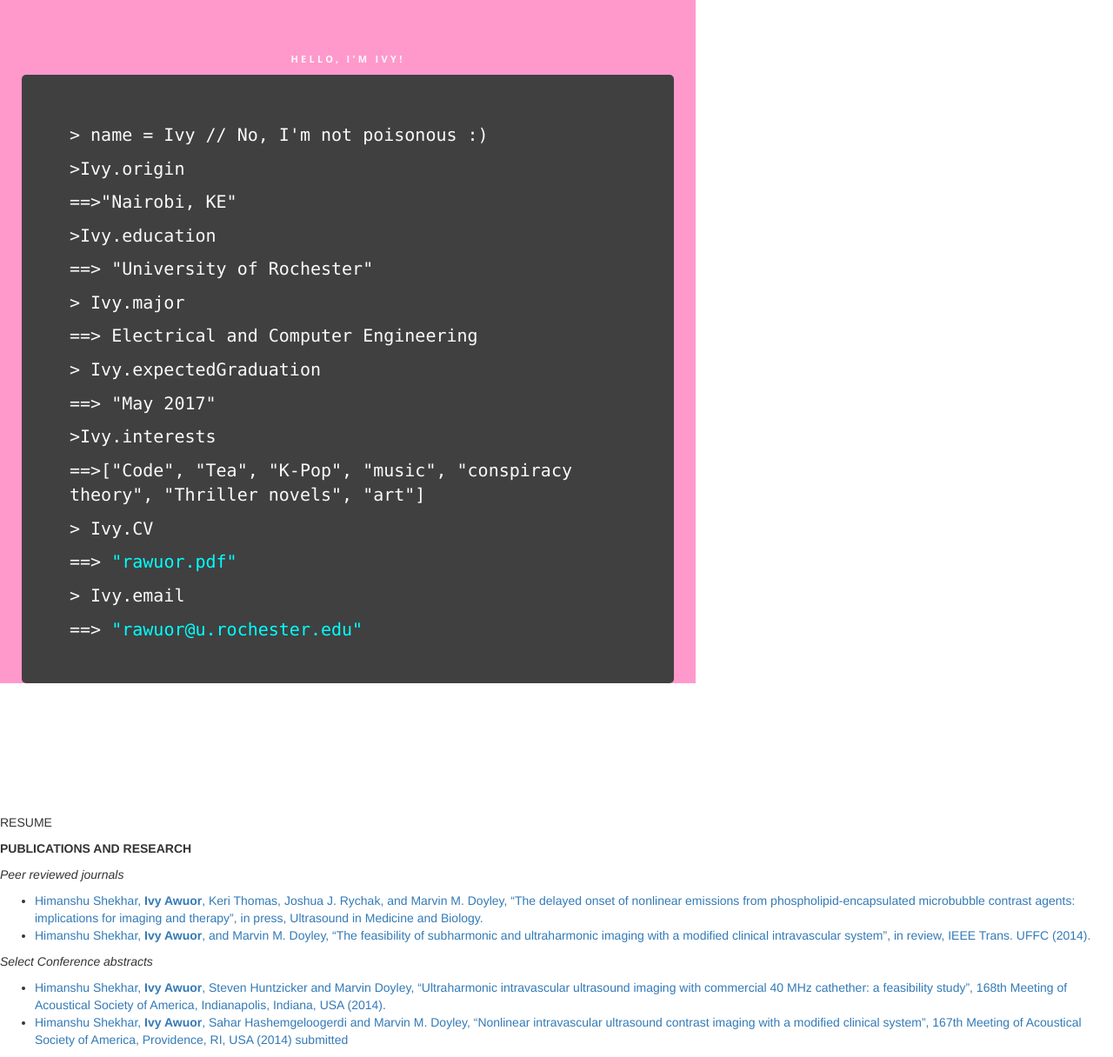
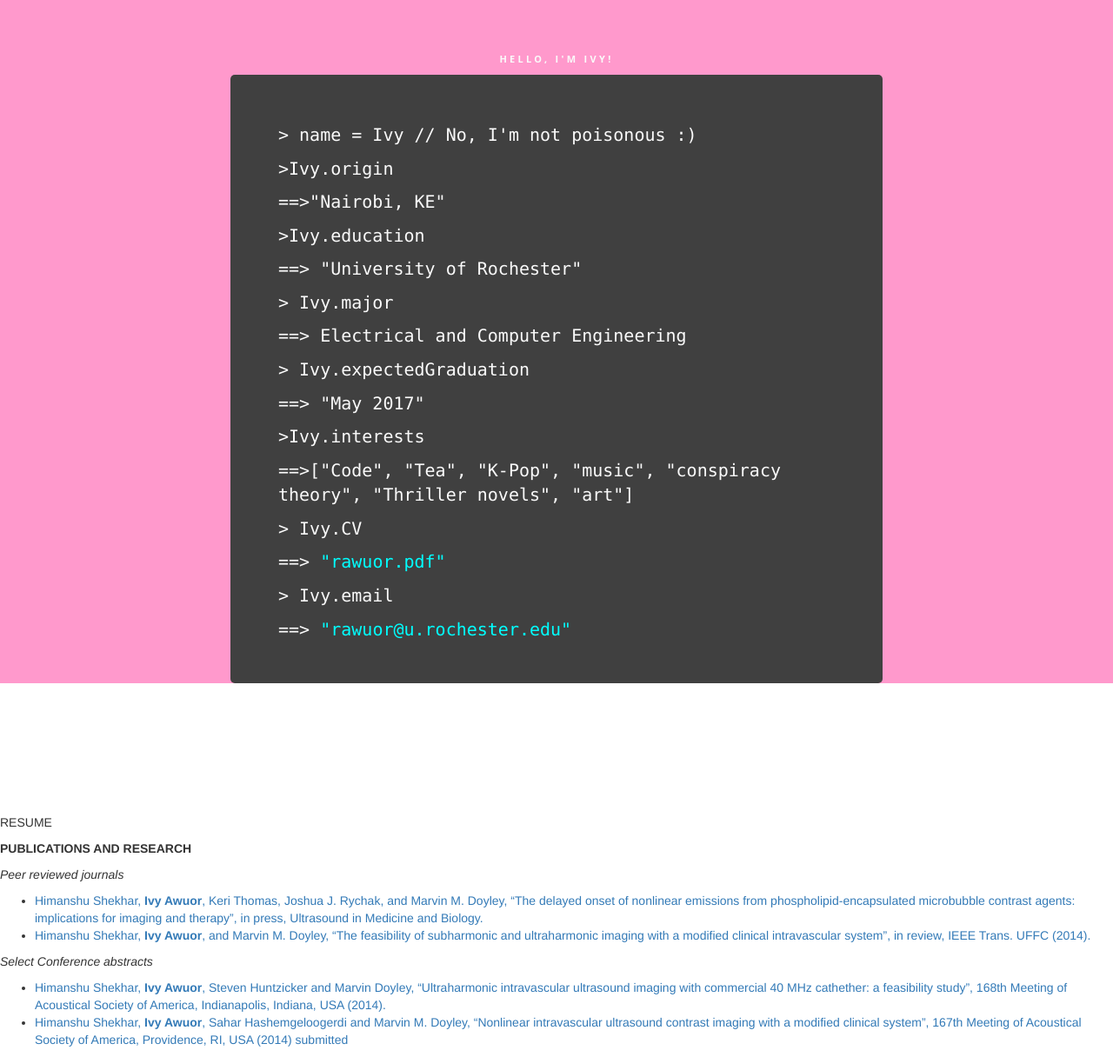
Before and after one commit to rawuor/rawuor.github.io, a Jekyll site: the page index.html, which Jekyll copies as it is, in a window 1280 px wide. Shown: the part 486-1702 px from the top of the page at 87% size. Built offline with Jekyll 4.4.1, drawn with Linux system fonts in a browser that asks for light colours; nearby versions of some CDN libraries.

Commit message:
Update default.css

```diff
--- a/css/default.css
+++ b/css/default.css
@@ -21,7 +21,7 @@
   color:#fafafa;
   font-size:11px;
   text-transform:uppercase;*/
-  width:50%;
+  /*width:50%;*/
   min-width:800px;
   background-color:#ff99cc;
 }
@@ -74,7 +74,7 @@
 
 #illustration img{
   padding-top:15px;
-  width:50%;
+  /*width:50%;*/
   min-width:800px;
   height:400px;
 }
```
